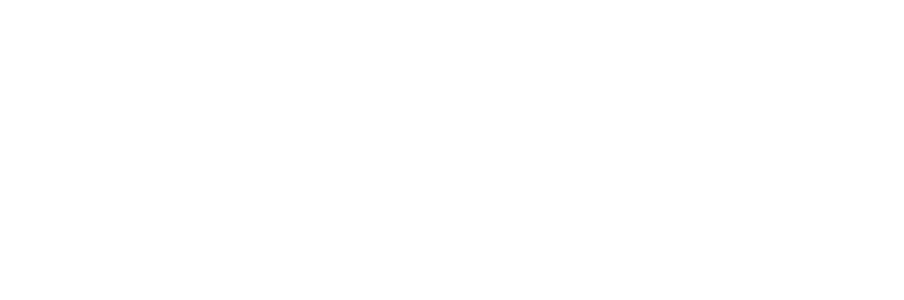
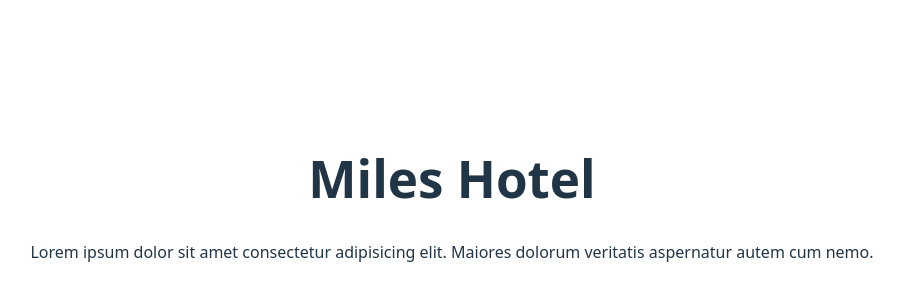
Before and after one commit to nana-kwao/mileshotel, a React (Vite) app: page / in a window 1280 px wide. Shown: the part 202-502 px from the top of the page, without its empty margins (188-1092 px from the left). Built offline with nearby package versions, Linux system fonts and the light colour scheme.

Commit message:
testing the waters

```diff
--- a/src/App.jsx
+++ b/src/App.jsx
@@ -1,7 +1,12 @@
 import "./App.css";
 
 function App() {
-  return <></>;
+  return <>
+  <div>
+    <h1>Miles Hotel</h1>
+    <p>Lorem ipsum dolor sit amet consectetur adipisicing elit. Maiores dolorum veritatis aspernatur autem cum nemo.</p>
+  </div>
+  </>;
 }
 
 export default App;
```
